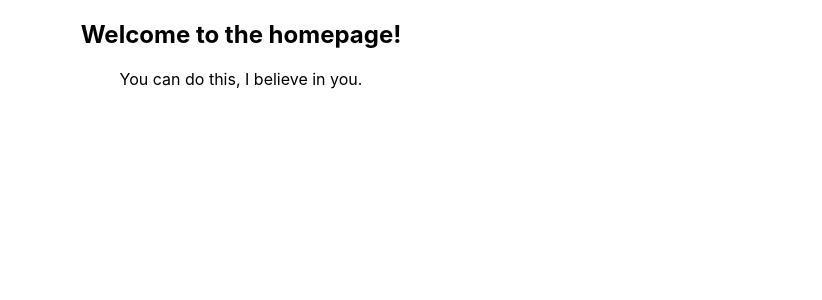
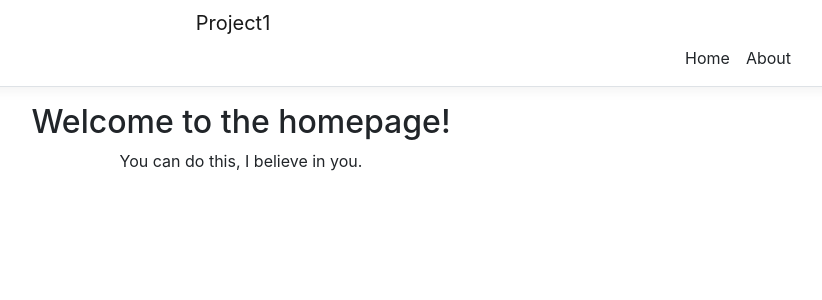
Before and after one commit to kunzhehong/react-start-from-scratch-typescript, a React (Create React App) app: page / in a window 1280 px wide. Shown: the top 300 px of the page, without its empty margins (399-1221 px from the left). Built offline with nearby package versions, Linux system fonts and the light colour scheme.

Commit message:
#2 solved

```diff
--- a/package.json
+++ b/package.json
@@ -11,9 +11,11 @@
     "@types/react": "^18.0.18",
     "@types/react-dom": "^18.0.6",
     "react": "^18.2.0",
+    "react-bootstrap": "^2.5.0",
     "react-dom": "^18.2.0",
     "react-router-dom": "^6.3.0",
     "react-scripts": "5.0.1",
+    "reactstrap": "^9.1.4",
     "typescript": "^4.8.2",
     "web-vitals": "^2.1.4"
   },
--- a/public/index.html
+++ b/public/index.html
@@ -10,6 +10,9 @@
       content="Web site created using create-react-app"
     />
     <link rel="apple-touch-icon" href="%PUBLIC_URL%/logo192.png" />
+    <link rel="stylesheet"
+    href="https://cdn.jsdelivr.net/npm/bootstrap@5.1.0/dist/css/bootstrap.min.css"
+    />
     <!--
       manifest.json provides metadata used when your web app is installed on a
       user's mobile device or desktop. See https://developers.google.com/web/fundamentals/web-app-manifest/
--- a/src/App.tsx
+++ b/src/App.tsx
@@ -5,11 +5,13 @@ import {
 } from "react-router-dom";
 import { Home } from './components/Home';
 import { About } from './components/About';
+import { NavMenu } from './components/NavMenu';
 import './App.css';
 
 function App() {
   return (
     <div className="App">
+      <NavMenu/>
       <div className='content'>
       <Routes>
       <Route path="/" element={<Home />} />
--- a/src/components/NavMenu.tsx
+++ b/src/components/NavMenu.tsx
@@ -1,34 +1,21 @@
-import React, { Component } from 'react';
+import React, { useState } from 'react';
 import { Collapse, Container, Navbar, NavbarBrand, NavbarToggler, NavItem, NavLink } from 'reactstrap';
 import { Link } from 'react-router-dom';
 import './NavMenu.css';
 
-export class NavMenu extends Component {
-  static displayName = NavMenu.name;
 
-  constructor (props) {
-    super(props);
 
-    this.toggleNavbar = this.toggleNavbar.bind(this);
-    this.state = {
-      collapsed: true
-    };
-  }
+export function NavMenu(){
 
-  toggleNavbar () {
-    this.setState({
-      collapsed: !this.state.collapsed
-    });
-  }
+  const [collapsed, toggleCollapsed] = useState(true);
 
-  render () {
     return (
       <header>
         <Navbar className="navbar-expand-sm navbar-toggleable-sm ng-white border-bottom box-shadow mb-3" light>
           <Container>
             <NavbarBrand tag={Link} to="/">Project1</NavbarBrand>
-            <NavbarToggler onClick={this.toggleNavbar} className="mr-2" />
-            <Collapse className="d-sm-inline-flex flex-sm-row-reverse" isOpen={!this.state.collapsed} navbar>
+            <NavbarToggler onClick={() => toggleCollapsed(collapsed => !collapsed)} className="mr-2" />
+            <Collapse className="d-sm-inline-flex flex-sm-row-reverse" isOpen={!collapsed} navbar>
               <ul className="navbar-nav flex-grow">
                 <NavItem>
                   <NavLink tag={Link} className="text-dark" to="/">Home</NavLink>
@@ -42,5 +29,4 @@ export class NavMenu extends Component {
         </Navbar>
       </header>
     );
-  }
 }
```
Also changed, not shown: 1 other file (tests, documents, lock files or other folders).
